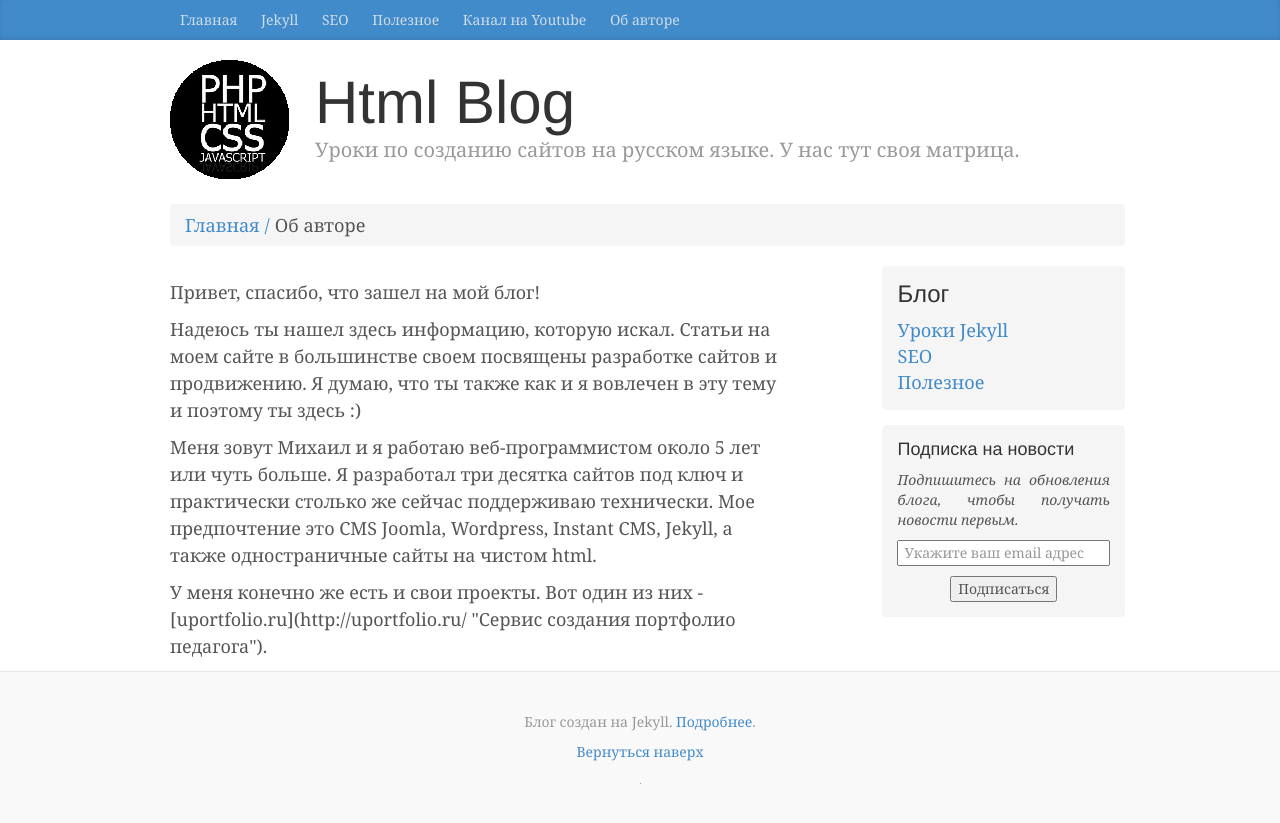
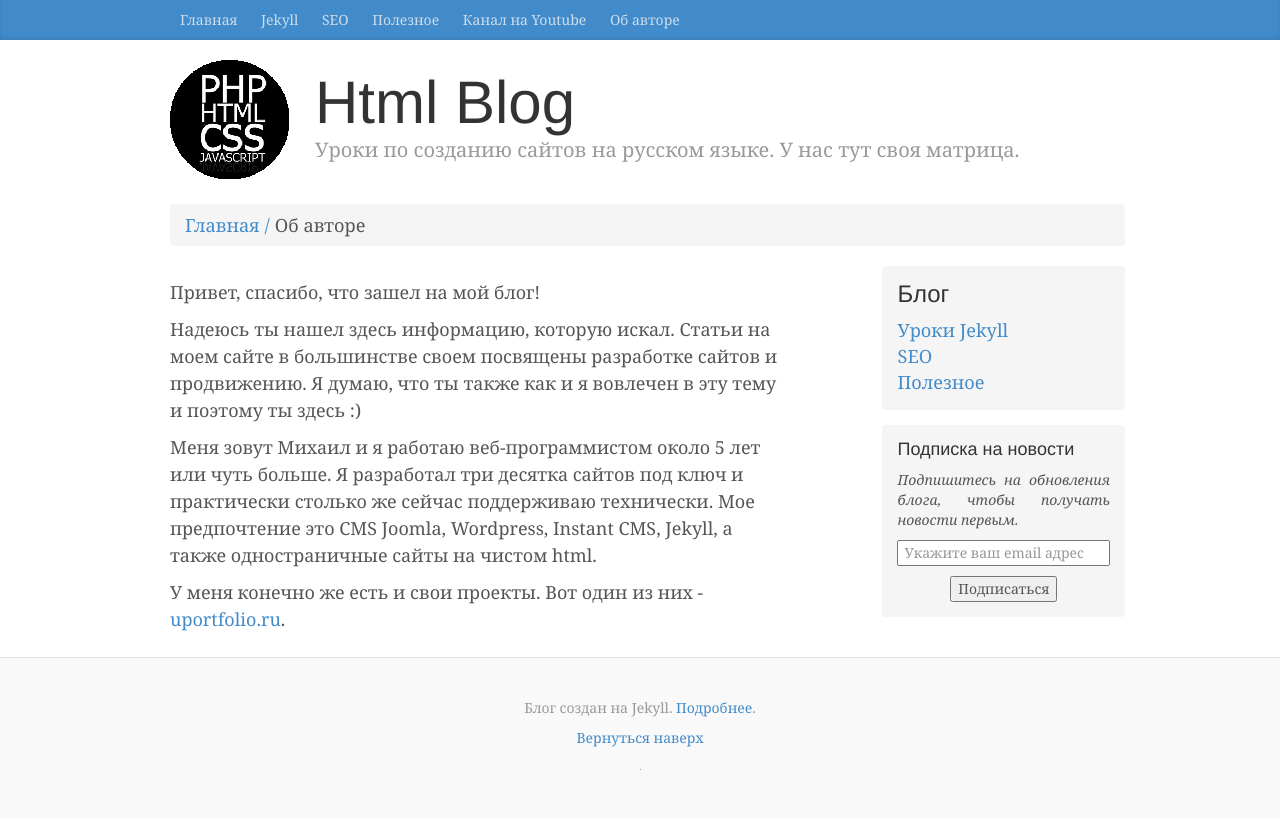
Before and after one commit to htmlblog/htmlblog.github.io, a Jekyll site: the page built from about.html, in a window 1280 px wide. Shown: the top 823 px of the page. Built offline with Jekyll 4.4.1, drawn with Linux system fonts in a browser that asks for light colours; comment, search, counter and statistics services are not loaded; some of the changed lines change nothing that is shown.

Commit message:
Update about.html

```diff
--- a/about.html
+++ b/about.html
@@ -9,7 +9,7 @@ layout: default
     <p>Привет, спасибо, что зашел на мой блог!</p>
     <p>Надеюсь ты нашел здесь информацию, которую искал. Статьи на моем сайте в большинстве своем посвящены разработке сайтов и продвижению. Я думаю, что ты также как и я вовлечен в эту тему и поэтому ты здесь :)</p>
     <p>Меня зовут Михаил и я работаю веб-программистом около 5 лет или чуть больше. Я разработал три десятка сайтов под ключ и практически столько же сейчас поддерживаю технически. Мое предпочтение это CMS Joomla, Wordpress, Instant CMS, Jekyll, а также одностраничные сайты на чистом html.</p>
-    <p>У меня конечно же есть и свои проекты. Вот один из них - [uportfolio.ru](http://uportfolio.ru/ "Сервис создания портфолио педагога").</p>
+    <p>У меня конечно же есть и свои проекты. Вот один из них - <a href="http://uportfolio.ru/">uportfolio.ru</a>.</p>
     <p></p>
     <p></p>
   </div>
```
